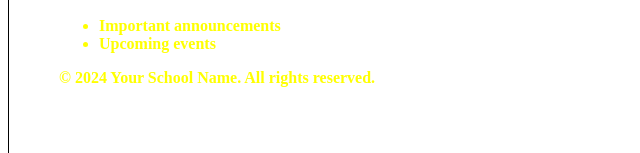
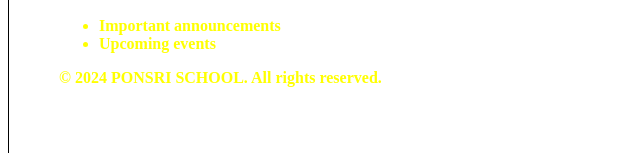
Before and after one commit to Preet3627/PonsriSchool, a plain HTML site: page index.html in a window 1280 px wide. Shown: the part 1257-1410 px from the top of the page, 0-640 px from the left. Drawn offline with Linux system fonts and the light colour scheme.

Commit message:
Update index.html

```diff
--- a/index.html
+++ b/index.html
@@ -126,7 +126,7 @@
 
     <!-- Footer -->
     <footer>
-        <p>© 2024 Your School Name. All rights reserved.</p>
+        <p>© 2024 PONSRI SCHOOL. All rights reserved.</p>
     </footer></FONT></B>
 </body>
 </html>
```
